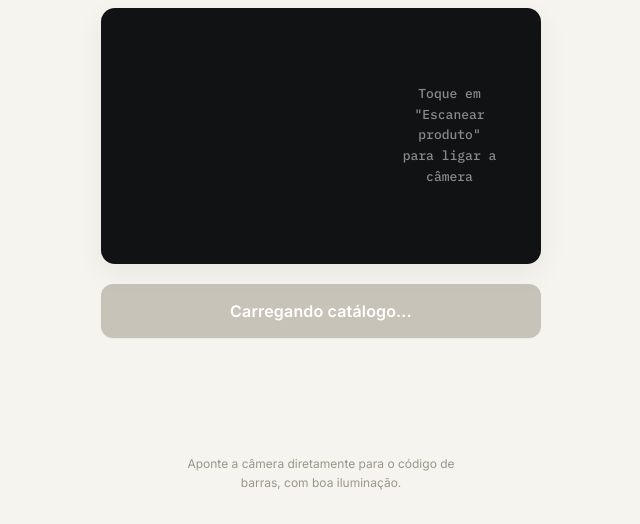
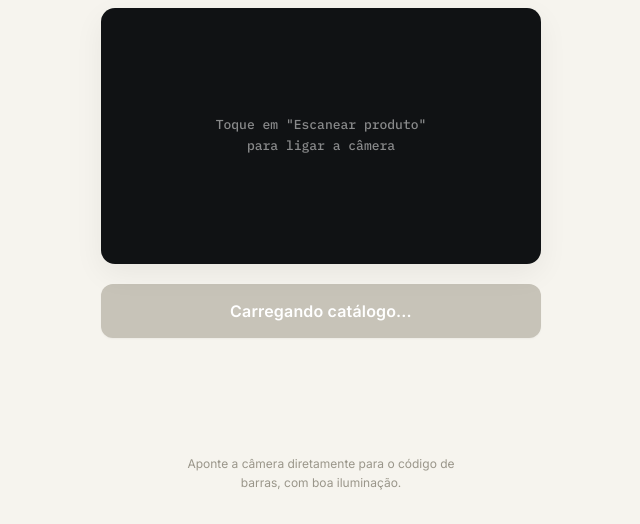
Before and after one commit to lleollopes-web/conferidor-de-precos-loja2, a plain HTML site: page index.html in a window 1280 px wide. Shown: the part 276-800 px from the top of the page, without its empty margins (319-959 px from the left). Drawn offline with Linux system fonts and the light colour scheme.

Commit message:
Add files via upload

```diff
--- a/index.html
+++ b/index.html
@@ -183,6 +183,11 @@
   }
 
   .estado-inicial {
+    position: absolute;
+    top: 50%;
+    left: 50%;
+    transform: translate(-50%, -50%);
+    width: 100%;
     color: rgba(255,255,255,0.5);
     font-family: var(--mono);
     font-size: 13px;
```
